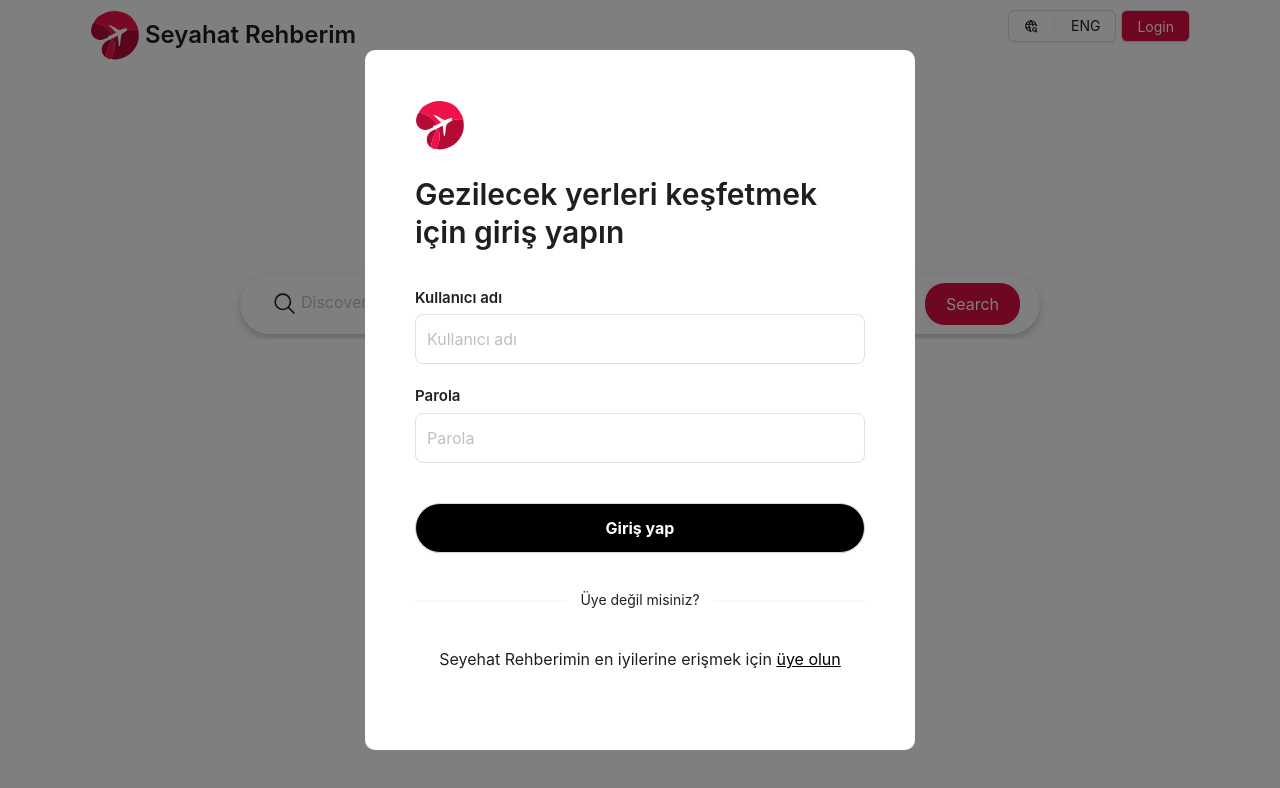
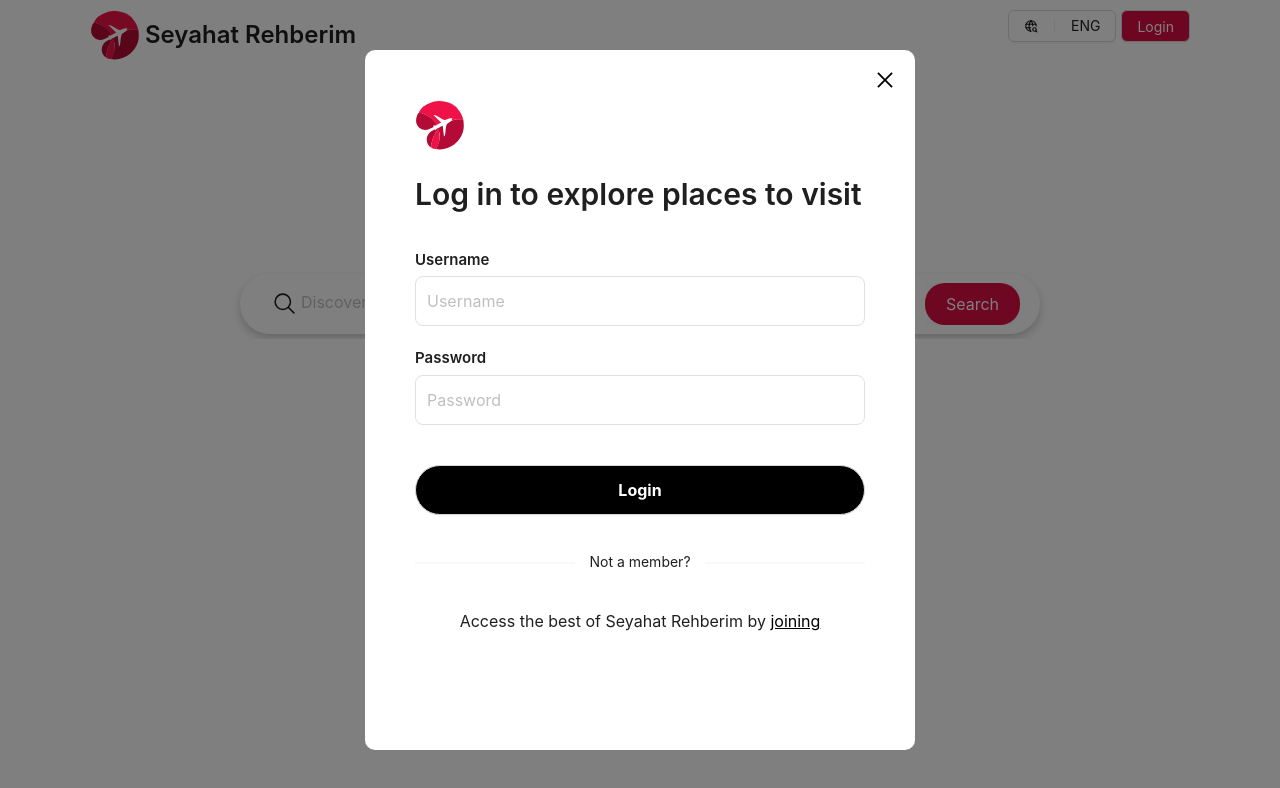
Before and after one commit to melikeeisik/SeyahatRehberimApp, a Next.js app: page / in a window 1280 px wide. Both pictures are taken after a click on the button "Login". Shown: the top 788 px of the page. Built offline with nearby package versions, Linux system fonts and the light colour scheme.

Commit message:
Login dil desteği eklendi. PopUp güncellendi

```diff
--- a/package.json
+++ b/package.json
@@ -9,6 +9,7 @@
     "lint": "next lint"
   },
   "dependencies": {
+    "@ant-design/icons": "^5.4.0",
     "antd": "^5.20.1",
     "formik": "^2.4.6",
     "next": "14.2.5",
--- a/src/components/Login.tsx
+++ b/src/components/Login.tsx
@@ -1,20 +1,15 @@
 import { Flex, Typography, Input, Button,Divider } from "antd";
 import Image from "next/image";
 import React from "react";
-import { useFormik } from "formik";
+import { FormattedMessage } from "react-intl";
+import { useIntl } from 'react-intl';
+import Link from "next/link";
+import { getLocalesText } from "@/utils/getLocalesText"
 import "@/styles/login.css";
-import Link from "next/link";
+
 const Login = () => {
   const { Title } = Typography;
-  const formik = useFormik({
-    initialValues: {
-      userName: "",
-      password: "",
-    },
-    onSubmit: (values) => {
-      console.log(values);
-    },
-  });
+  const intl = useIntl();
   return (
     <Flex vertical className="login" align="start">
       <Image
@@ -23,26 +18,26 @@ const Login = () => {
         src="/assets/images/travelSee.svg"
         alt="SeyahatRehberim Logo"
       />
-      <Title level={2}>Gezilecek yerleri keşfetmek için giriş yapın</Title>
+      <Title level={2}><FormattedMessage id="login-title"/></Title>
       <Flex className="form">
         <form className="form">
           <Flex className="inputBox">
-            <Typography>Kullanıcı adı</Typography>
-            <Input className="input" size="large" placeholder="Kullanıcı adı" />
+            <Typography><FormattedMessage id="login-username" /></Typography>
+            <Input className="input" size="large" placeholder={getLocalesText(intl, "login-username")} />
           </Flex>
           <Flex className="inputBox">
-            <Typography>Parola</Typography>
+            <Typography><FormattedMessage id="login-password" /></Typography>
             <Input
               type="password"
               className="input"
               size="large"
-              placeholder="Parola"
+              placeholder={getLocalesText(intl, "login-password")}
             />
           </Flex>
-          <Button>Giriş yap</Button>
+          <Button><FormattedMessage id="login-button" /></Button>
         </form>
-        <Divider plain>Üye değil misiniz?</Divider>
-        <Typography className="link">Seyehat Rehberimin en iyilerine erişmek için <Link href="http://localhost:3000/">üye olun</Link></Typography>
+        <Divider plain><FormattedMessage id="login-divider" /></Divider>
+        <Typography className="link">{getLocalesText(intl, "login-link_text")} <Link href="http://localhost:3000/">{getLocalesText(intl, "login-link_link")}</Link></Typography>
       </Flex>
     </Flex>
   );
--- a/src/components/PopUp.tsx
+++ b/src/components/PopUp.tsx
@@ -4,13 +4,16 @@ import { usePopUp } from "@/contexts/PopUpContext";
 import "@/styles/popUp.css"
 import { PopUpType } from "@/enums/PopUpEnums";
 import Login from "./Login";
+import { CloseOutlined } from "@ant-design/icons";
 const PopUp = () => {
-  const { showPopUp, popUpType } = usePopUp();
+  const { showPopUp,setShowPopUp, popUpType } = usePopUp();
   console.log("show", showPopUp);
   return (
     <>
       {showPopUp && (
         <Flex className="popUp">
+          <Flex className="popUpBox">
+            <CloseOutlined onClick={() => setShowPopUp(false)}/>
             {
               popUpType === PopUpType.login &&
               (
@@ -18,6 +21,7 @@ const PopUp = () => {
               )
             }
             </Flex>
+        </Flex>
       )}
     </>
   );
--- a/src/styles/login.css
+++ b/src/styles/login.css
@@ -1,9 +1,6 @@
 .login{
-    background-color: #ffff;
     width: 450px;
     height: 600px;
-    border-radius: 10px;
-    padding: 50px;
 }
 .form{
     display: flex;
--- a/src/styles/popUp.css
+++ b/src/styles/popUp.css
@@ -10,3 +10,16 @@
     justify-content: center;
     align-items: center;
 }
+.popUpBox{
+    background-color: #ffff;
+    border-radius: 10px;
+    padding: 50px;
+    position: relative;
+}
+.popUpBox svg{
+    position: absolute;
+    top: 0;
+    right: 0;
+    font-size: 20px;
+    padding: 20px;
+}
--- a/src/utils/locales/en.json
+++ b/src/utils/locales/en.json
@@ -5,5 +5,14 @@
     "home-tab1_placeholder":"Discover places to visit, activities to do, and various dishes to try",
     "home-tab2_placeholder": "Explore places to visit, activities to do, and events",
     "home-tab3_placeholder" : "Discover favorite restaurants and various dishes",
-    "header_login-button" : "Login"
+    "header_login-button" : "Login",
+
+    "login-title" : "Log in to explore places to visit",
+    "login-username" : "Username",
+    "login-password" : "Password",
+    "login-button" : "Login",
+    "login-divider" : "Not a member?",
+    "login-link_text" : "Access the best of Seyahat Rehberim by",
+    "login-link_link" : "joining"
+
 }
--- a/src/utils/locales/tr.json
+++ b/src/utils/locales/tr.json
@@ -5,5 +5,13 @@
     "home-tab1_placeholder":"Gezilecek yerler, yapılacak aktiviteler ve çeşitli yemekleri keşfet ",
     "home-tab2_placeholder": "Gezilecek yerler, yapılacak aktiviteler ve etkinlikeri keşfet",
     "home-tab3_placeholder" : "Favori restoran ve çeşitli yemekleri keşfet",
-    "header_login-button" : "Giriş Yap"
+    "header_login-button" : "Giriş Yap",
+
+    "login-title" : "Gezilecek yerleri keşfetmek için giriş yapın",
+    "login-username" : "Kullanıcı adı",
+    "login-password" : "Parola",
+    "login-button" : "Giriş yap",
+    "login-divider" : "Üye değil misiniz ?",
+    "login-link_text" : "Seyehat Rehberimin en iyilerine erişmek için",
+    "login-link_link" : "üye olun"
 }
```
Also changed, not shown: 1 other file (tests, documents, lock files or other folders). Lines whose indentation alone changed are shown as unchanged.
